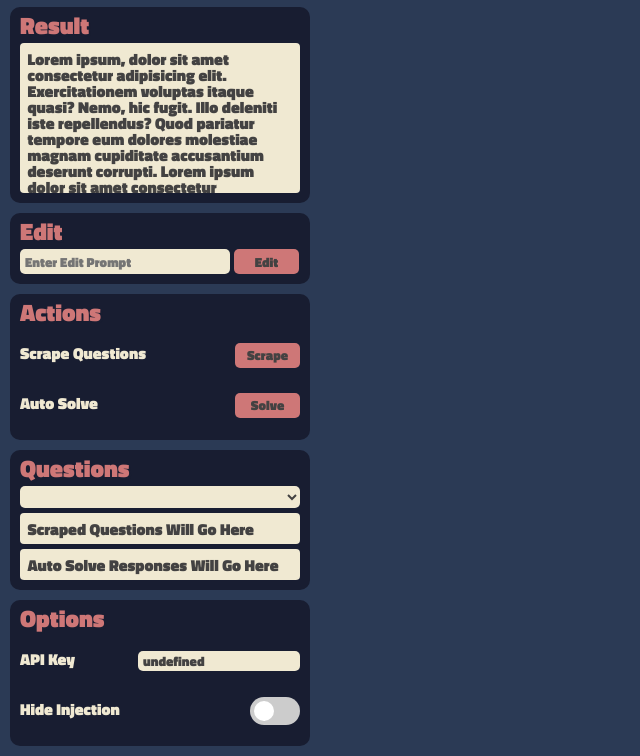
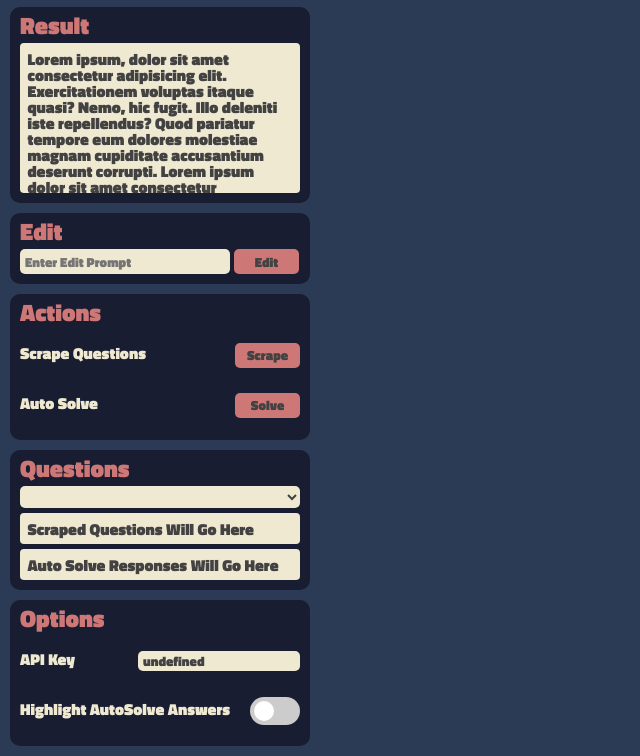
Before and after one commit to tdonovan488/pocket-genius, a browser extension: page Desktop/Pocket Genius/index.html in a window 1280 px wide. Shown: the part 184-940 px from the top of the page, without its empty margins (0-640 px from the left). Drawn offline with Linux system fonts and the light colour scheme.

Commit message:
Implemented Api Key Input And Options

```diff
--- a/Desktop/Pocket Genius/index.html
+++ b/Desktop/Pocket Genius/index.html
@@ -113,7 +113,7 @@
                     </div>
                     <div class="option-holder">
                         <div class="optiontext">
-                            <p>Hide Injection</p>
+                            <p>Highlight AutoSolve Answers</p>
                         </div>
                         <div class="switchcontainer">
                             <label class="switch">
```
